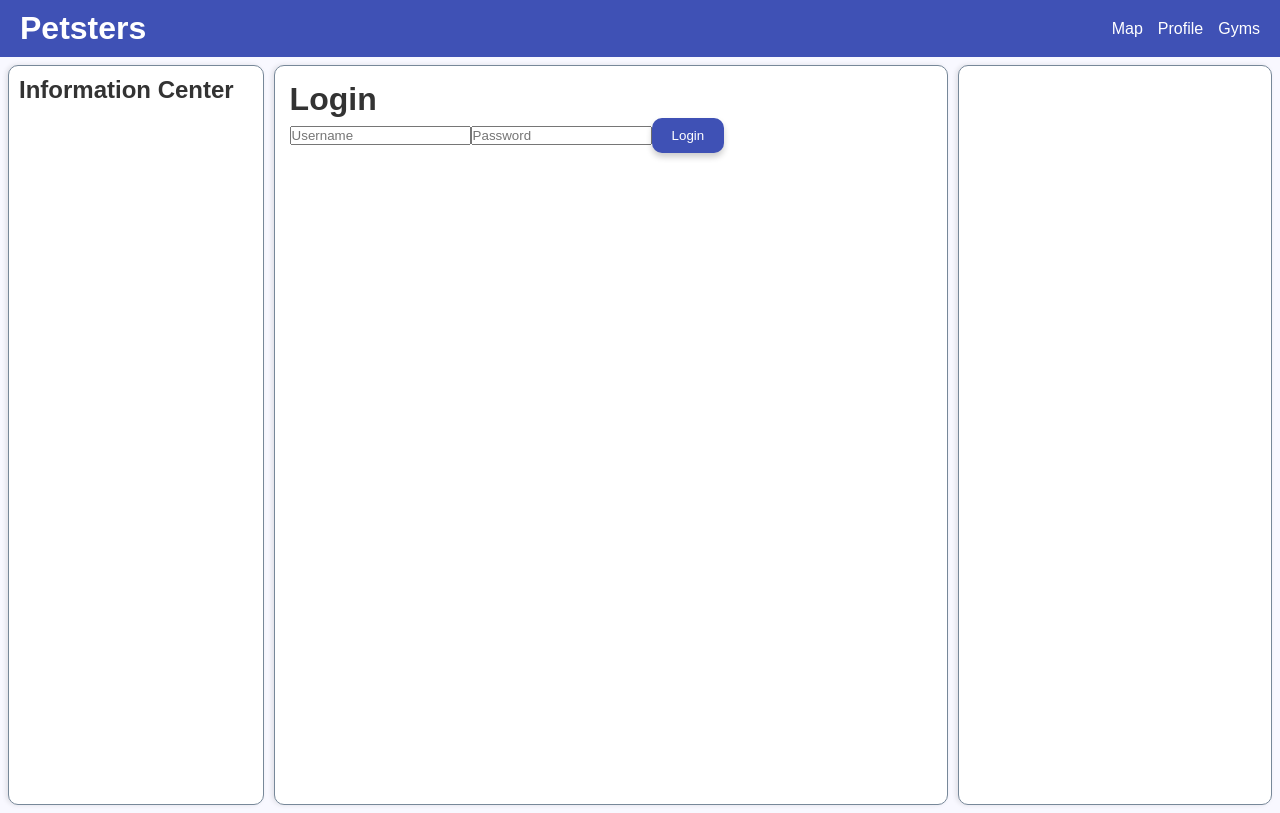
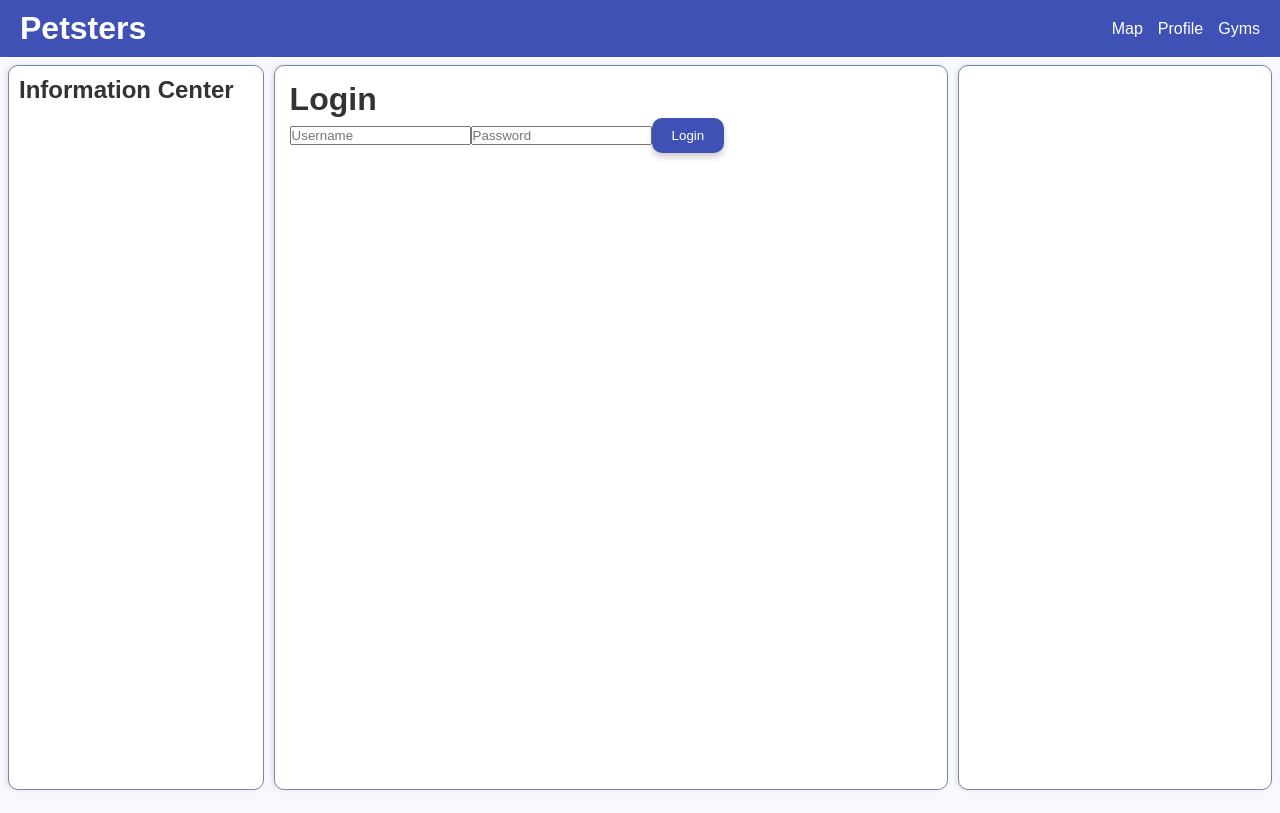
Before and after one commit to andesec/petsters, a Vue app: page /login in a window 1280 px wide. Built offline with nearby package versions, Linux system fonts and the light colour scheme; what vue-the-mask would draw is missing.

Commit message:
Made some styling changes for small screens.

```diff
--- a/src/App.vue
+++ b/src/App.vue
@@ -49,7 +49,7 @@ export default {
 
 .layout {
   display: flex;
-  height: calc(100vh - 60px); /* Adjust height to exclude header */
+  height: calc(100vh - 75px); /* Adjust height to exclude header */
   padding: 8px; /* Adds consistent padding around the layout */
   gap: 10px; /* Adds spacing between the sidebar and main content */
 }
```
